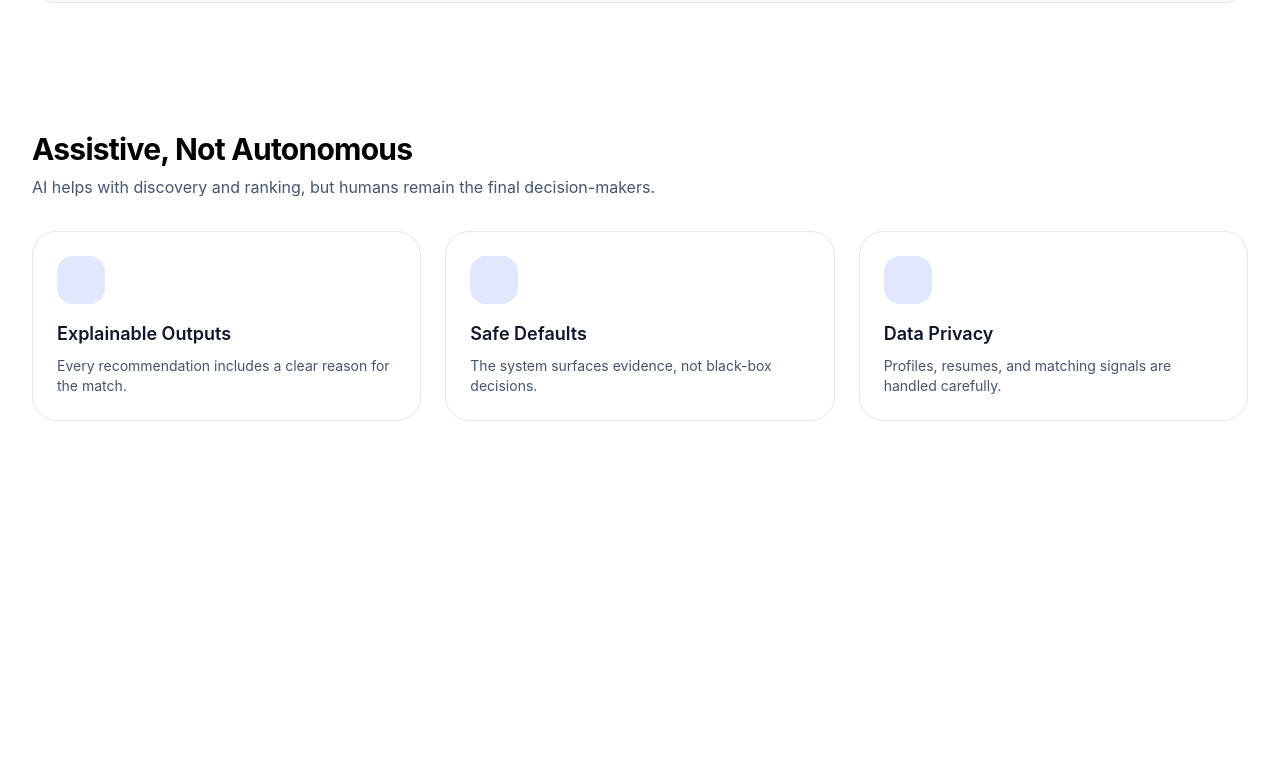
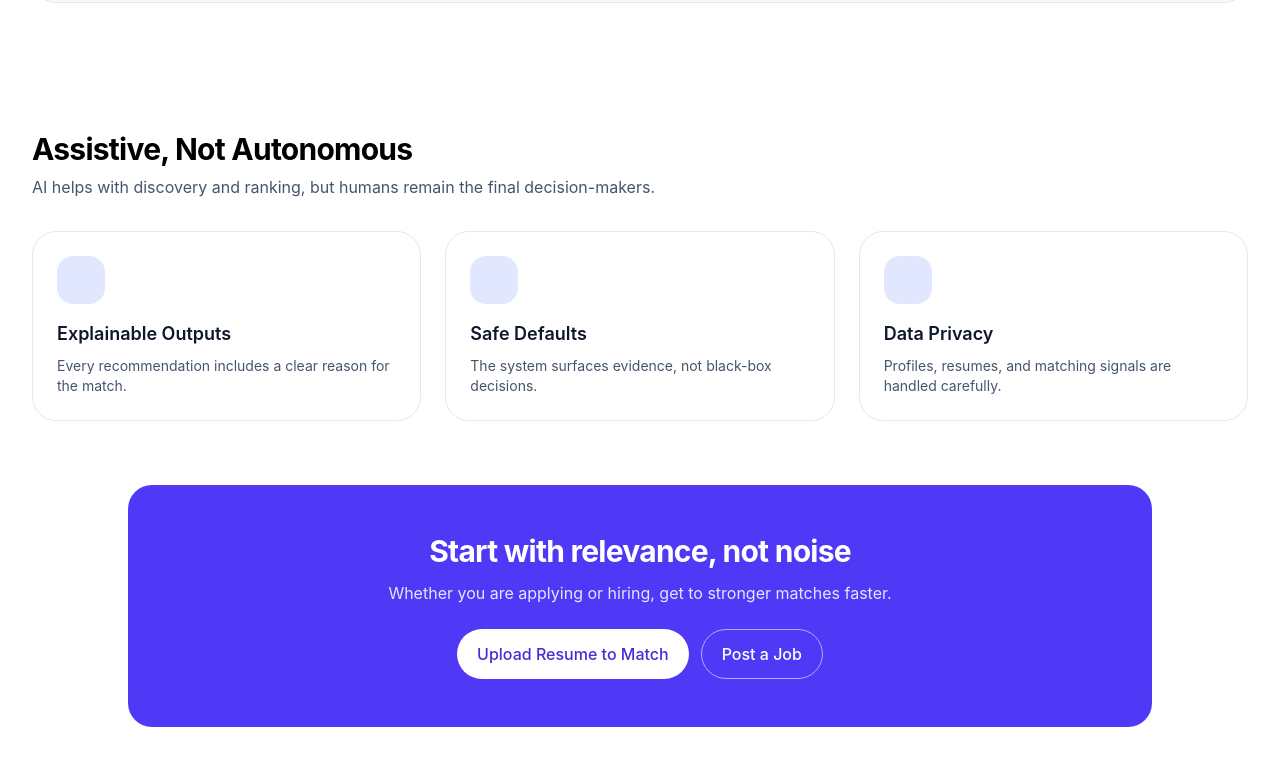
Before and after one commit to CodeWithNJ/AI-Job-Portal, a React (Vite) app: page / in a window 1280 px wide. Shown: the part 1908-2673 px from the top of the page. Before the commit the page ends 2393 px from the top, so only its background shows below. Built offline with nearby package versions, Linux system fonts and the light colour scheme.

Commit message:
Implment final CTA

```diff
--- /dev/null
+++ b/components/FinalCTA.jsx
@@ -0,0 +1,27 @@
+const FinalCTA = () => {
+  return (
+    <>
+      <section className="px-4 pb-16 sm:px-6 lg:px-8">
+        <div className="mx-auto max-w-5xl rounded-3xl bg-indigo-600 px-6 py-12 text-center text-white sm:px-10">
+          <h2 className="text-3xl font-bold tracking-tight">
+            Start with relevance, not noise
+          </h2>
+          <p className="mt-3 text-indigo-100">
+            Whether you are applying or hiring, get to stronger matches faster.
+          </p>
+
+          <div className="mt-6 flex flex-col justify-center gap-3 sm:flex-row">
+            <button className="rounded-full bg-white px-5 py-3 font-medium text-indigo-700">
+              Upload Resume to Match
+            </button>
+            <button className="rounded-full border border-indigo-300 px-5 py-3 font-medium text-white">
+              Post a Job
+            </button>
+          </div>
+        </div>
+      </section>
+    </>
+  );
+};
+
+export default FinalCTA;
--- a/components/LandingPage.jsx
+++ b/components/LandingPage.jsx
@@ -1,3 +1,4 @@
+import FinalCTA from "./FinalCTA";
 import Header from "./Header";
 import HeroSection from "./HeroSection";
 import JobSeekerSection from "./JobSeekerSection";
@@ -13,6 +14,7 @@ const LandingPage = () => {
         <JobSeekerSection />
         <RecruiterSection />
         <TrustSection />
+        <FinalCTA />
       </main>
     </>
   );
```
